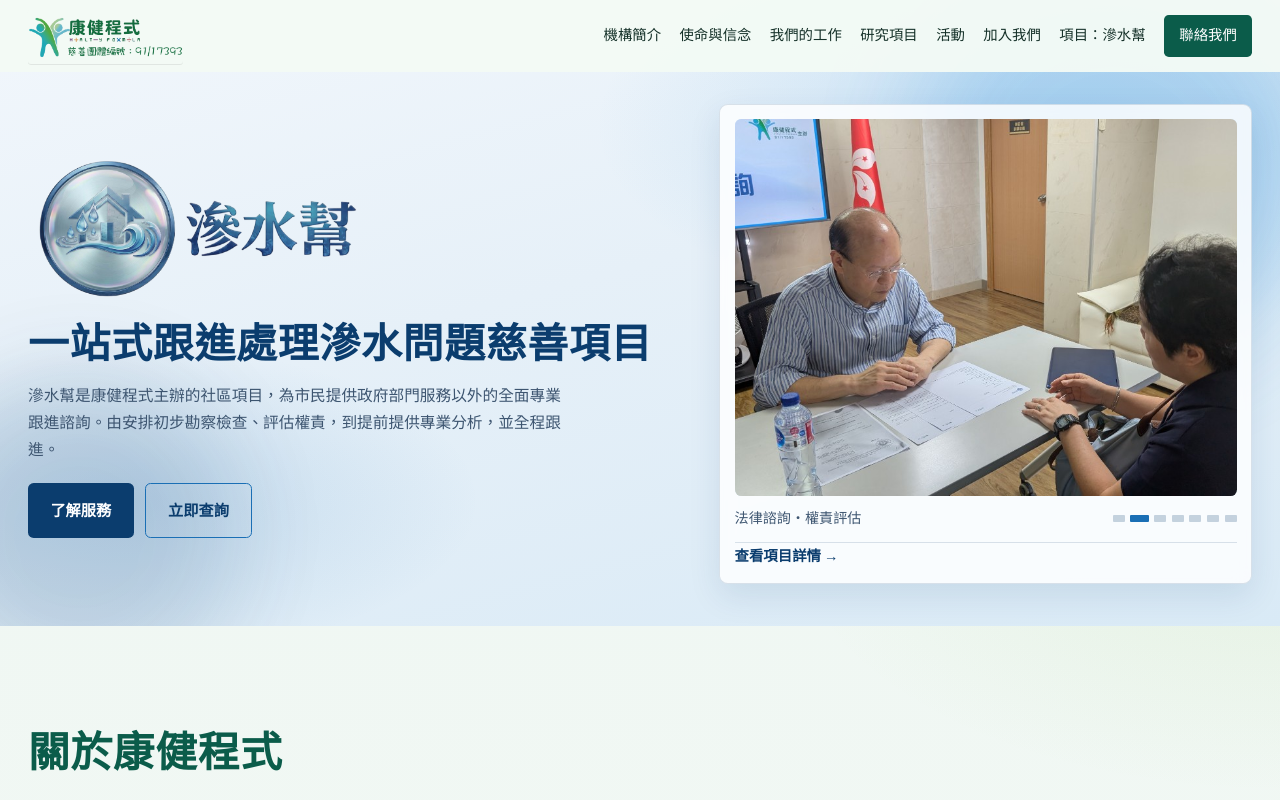
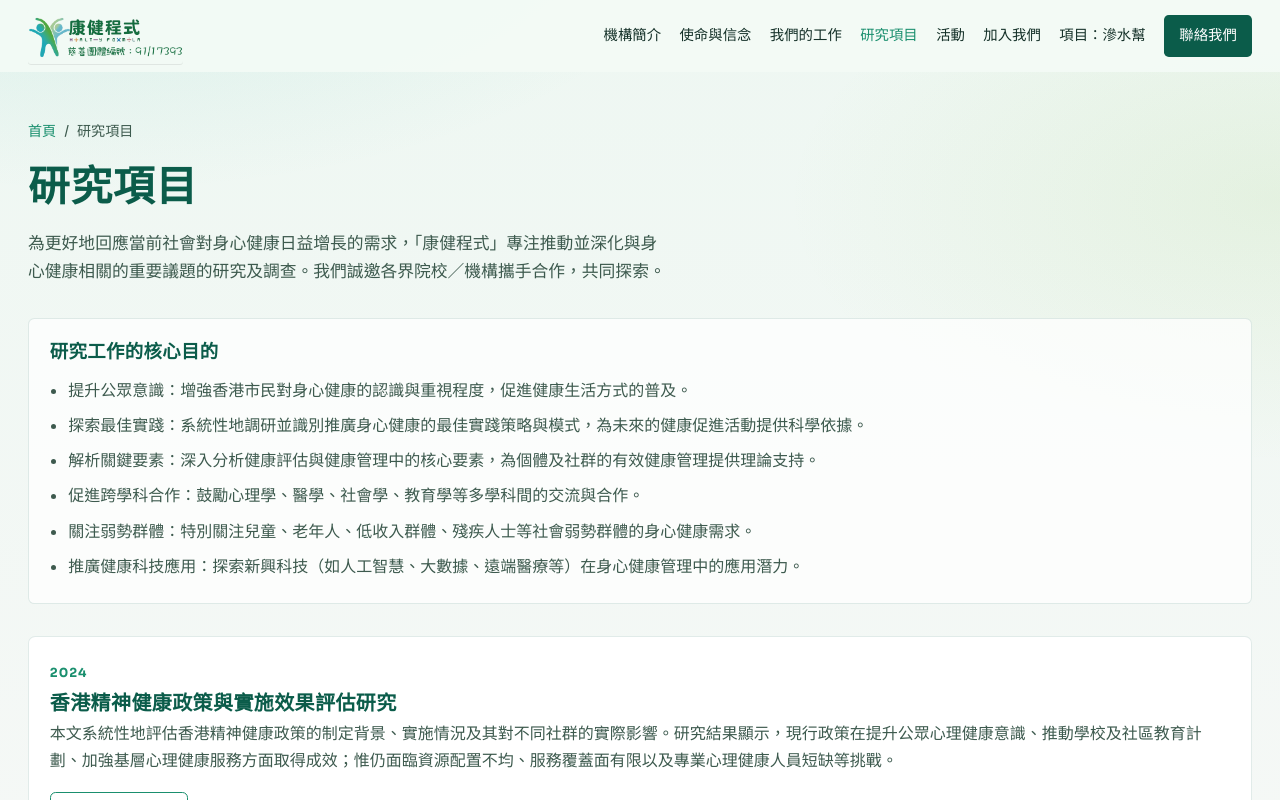
Before and after one commit to peinanfoundation/healthyformula, a React (Vite) app: page /research in a window 1280 px wide. Before the commit this address led to /. Shown: the top 800 px of the page. Built offline with nearby package versions, Linux system fonts and the light colour scheme.

Commit message:
Move full research content to a dedicated page and keep a homepage teaser.

```diff
--- a/src/App.tsx
+++ b/src/App.tsx
@@ -4,6 +4,7 @@
 import { EventsPage } from "./pages/EventsPage";
 import { HomePage } from "./pages/HomePage";
 import { JoinPage } from "./pages/JoinPage";
+import { ResearchPage } from "./pages/ResearchPage";
 import { SumShuiPage } from "./pages/SumShuiPage";
 import "./components/Sections.css";
 
@@ -16,6 +17,7 @@
           <Route path="/" element={<HomePage />} />
           <Route path="/events" element={<EventsPage />} />
           <Route path="/join" element={<JoinPage />} />
+          <Route path="/research" element={<ResearchPage />} />
           <Route path="/sumshuibong" element={<SumShuiPage />} />
           <Route path="*" element={<Navigate to="/" replace />} />
         </Routes>
--- a/src/components/Nav.tsx
+++ b/src/components/Nav.tsx
@@ -6,7 +6,7 @@
   { href: "/#about", label: "機構簡介" },
   { href: "/#mission", label: "使命與信念" },
   { href: "/#work", label: "我們的工作" },
-  { href: "/#research", label: "研究項目" },
+  { href: "/research", label: "研究項目" },
   { href: "/events", label: "活動" },
   { href: "/join", label: "加入我們" },
 ];
--- a/src/components/Sections.css
+++ b/src/components/Sections.css
@@ -81,6 +81,11 @@
   border-radius: 0.4rem;
 }
 
+.research__more {
+  margin-top: 1.25rem;
+}
+
+.research__goals h2,
 .research__goals h3 {
   font-size: 1.15rem;
   color: var(--brand-deep);
@@ -117,6 +122,7 @@
   margin-bottom: 0.45rem;
 }
 
+.research__card h2,
 .research__card h3 {
   font-size: 1.25rem;
   color: var(--brand-deep);
--- a/src/components/Sections.tsx
+++ b/src/components/Sections.tsx
@@ -72,17 +72,33 @@
   );
 }
 
-export function Research() {
+export function ResearchTeaser() {
   return (
     <section className="section research" id="research">
       <div className="container">
         <motion.div {...fade}>
           <h2 className="section-title">研究項目</h2>
           <p className="section-lead">{researchIntro.text}</p>
+          <Link className="btn btn-primary research__more" to="/research">
+            查看研究項目
+          </Link>
+        </motion.div>
+      </div>
+    </section>
+  );
+}
+
+export function Research() {
+  return (
+    <section className="section research" id="research">
+      <div className="container">
+        <motion.div {...fade}>
+          <h1 className="section-title">研究項目</h1>
+          <p className="section-lead">{researchIntro.text}</p>
         </motion.div>
 
         <div className="research__goals">
-          <h3>研究工作的核心目的</h3>
+          <h2>研究工作的核心目的</h2>
           <ul>
             {researchIntro.goals.map((g) => (
               <li key={g}>{g}</li>
@@ -100,7 +116,7 @@
               transition={{ ...fade.transition, delay: 0.06 * i }}
             >
               <span className="research__year">{p.year}</span>
-              <h3>{p.title}</h3>
+              <h2>{p.title}</h2>
               <p>{p.summary}</p>
               {p.details && (
                 <ul className="research__details">
--- a/src/pages/HomePage.tsx
+++ b/src/pages/HomePage.tsx
@@ -1,5 +1,5 @@
 import { Hero } from "../components/Hero";
-import { About, FeaturedEvent, OurWork, Research } from "../components/Sections";
+import { About, FeaturedEvent, OurWork, ResearchTeaser } from "../components/Sections";
 import { Mission } from "../components/MoreSections";
 
 export function HomePage() {
@@ -10,7 +10,7 @@
       <Mission />
       <OurWork />
       <FeaturedEvent />
-      <Research />
+      <ResearchTeaser />
     </>
   );
 }
--- /dev/null
+++ b/src/pages/ResearchPage.css
@@ -0,0 +1,29 @@
+.research-page {
+  padding-top: 5.5rem;
+  min-height: 60vh;
+}
+
+.research-page__crumb-wrap {
+  padding-top: 2rem;
+}
+
+.research-page__crumb {
+  display: flex;
+  gap: 0.5rem;
+  align-items: center;
+  font-size: 0.88rem;
+  color: var(--brand-soft);
+}
+
+.research-page__crumb a {
+  color: var(--brand-mid);
+  text-decoration: none;
+}
+
+.research-page__crumb a:hover {
+  color: var(--brand-deep);
+}
+
+.research-page .research {
+  padding-top: 1.2rem;
+}
--- /dev/null
+++ b/src/pages/ResearchPage.tsx
@@ -0,0 +1,24 @@
+import { useEffect } from "react";
+import { Link } from "react-router-dom";
+import { Research } from "../components/Sections";
+import "../components/Sections.css";
+import "./ResearchPage.css";
+
+export function ResearchPage() {
+  useEffect(() => {
+    window.scrollTo(0, 0);
+  }, []);
+
+  return (
+    <div className="research-page">
+      <div className="container research-page__crumb-wrap">
+        <p className="research-page__crumb">
+          <Link to="/">首頁</Link>
+          <span>/</span>
+          <span>研究項目</span>
+        </p>
+      </div>
+      <Research />
+    </div>
+  );
+}
```
